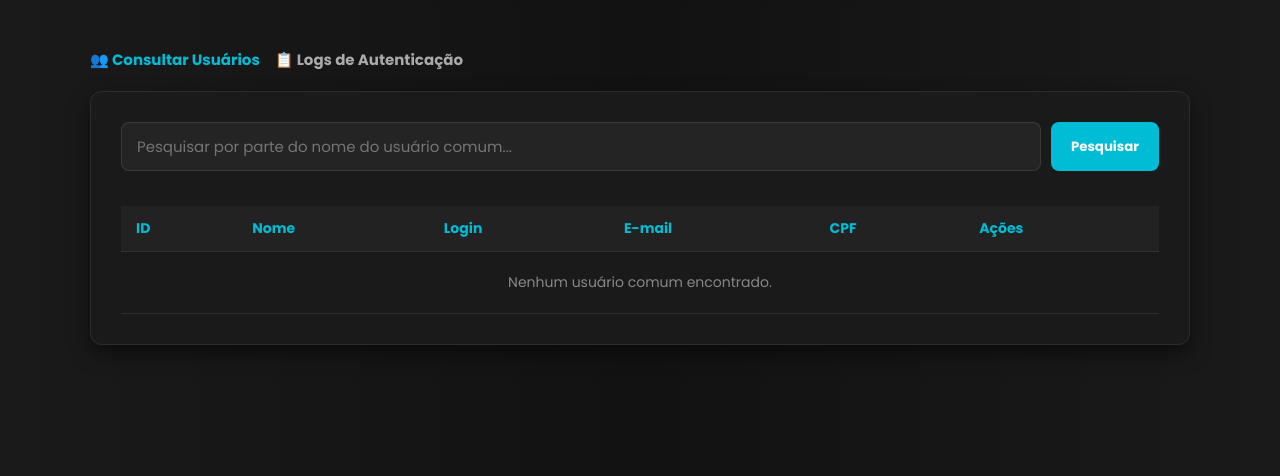
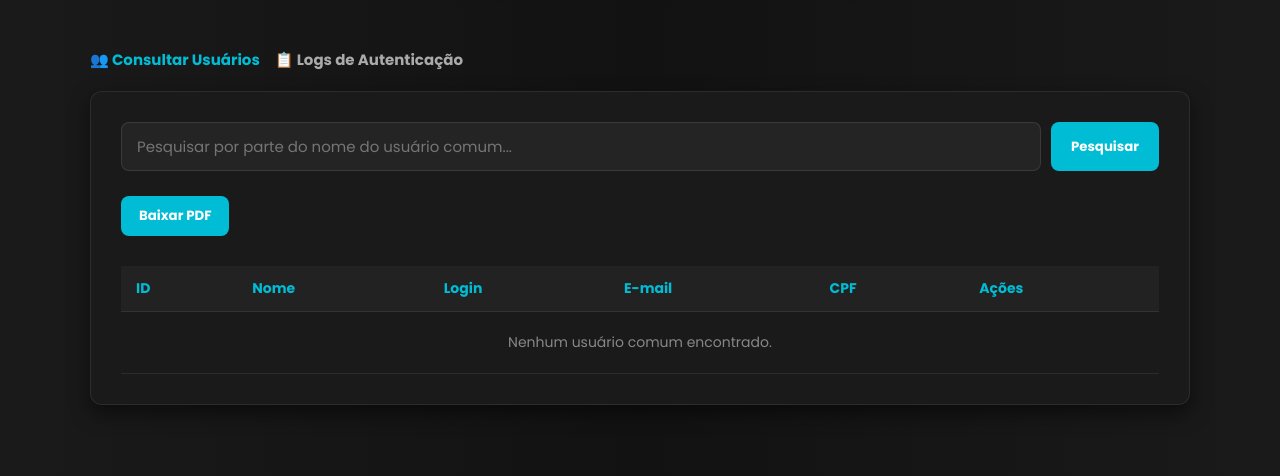
Before and after one commit to Erick-de-Paiva/site-All-dTech, a PHP site: page /master_usuarios.php in a window 1280 px wide. Shown: the part 240-716 px from the top of the page. Run offline with PHP 8.4, Linux system fonts and the light colour scheme; the visitor is signed in with stand-in values (Sample User, id 1); data that the repository does not hold is empty.

Commit message:
adiciona botao de baixar lista pdf

```diff
--- a/css/master.css
+++ b/css/master.css
@@ -113,3 +113,19 @@
 .nav-links a:hover {
     text-decoration: underline;
 }
+
+.btn-pdf {
+    background-color: #00bcd4;
+    color: #fff;
+    border: none;
+    padding: 10px 18px;
+    border-radius: 8px;
+    font-weight: 600;
+    cursor: pointer;
+    transition: background-color 0.2s;
+    margin-bottom: 20px;
+}
+
+.btn-pdf:hover {
+    background-color: #0097a7;
+}
--- a/master_usuarios.php
+++ b/master_usuarios.php
@@ -92,6 +92,10 @@ if (!empty($pesquisa)) {
                 <button type="submit" class="btn-search">Pesquisar</button>
             </form>
 
+            <button type="button" class="btn-pdf" onclick="window.print()">
+                Baixar PDF
+            </button>
+
             <div style="overflow-x: auto;">
                 <table class="tabela-usuarios">
                     <thead>
```
